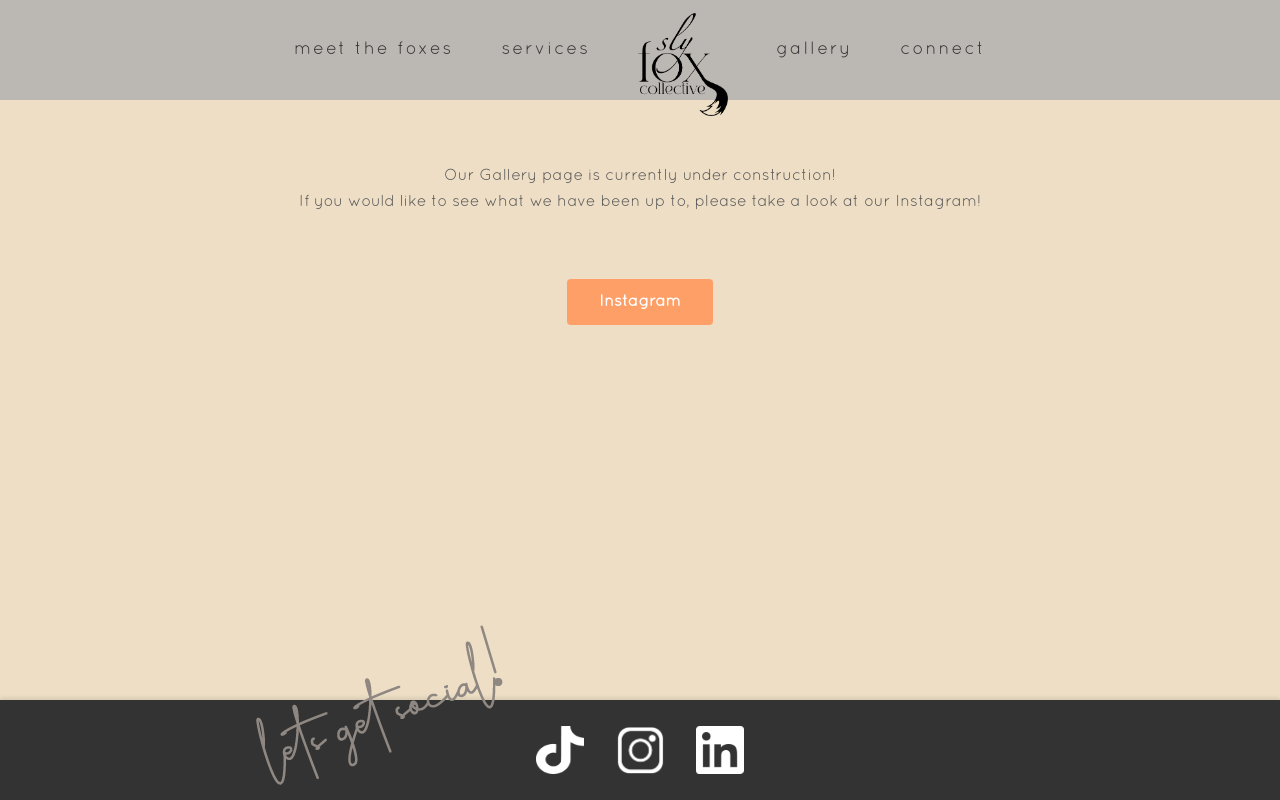
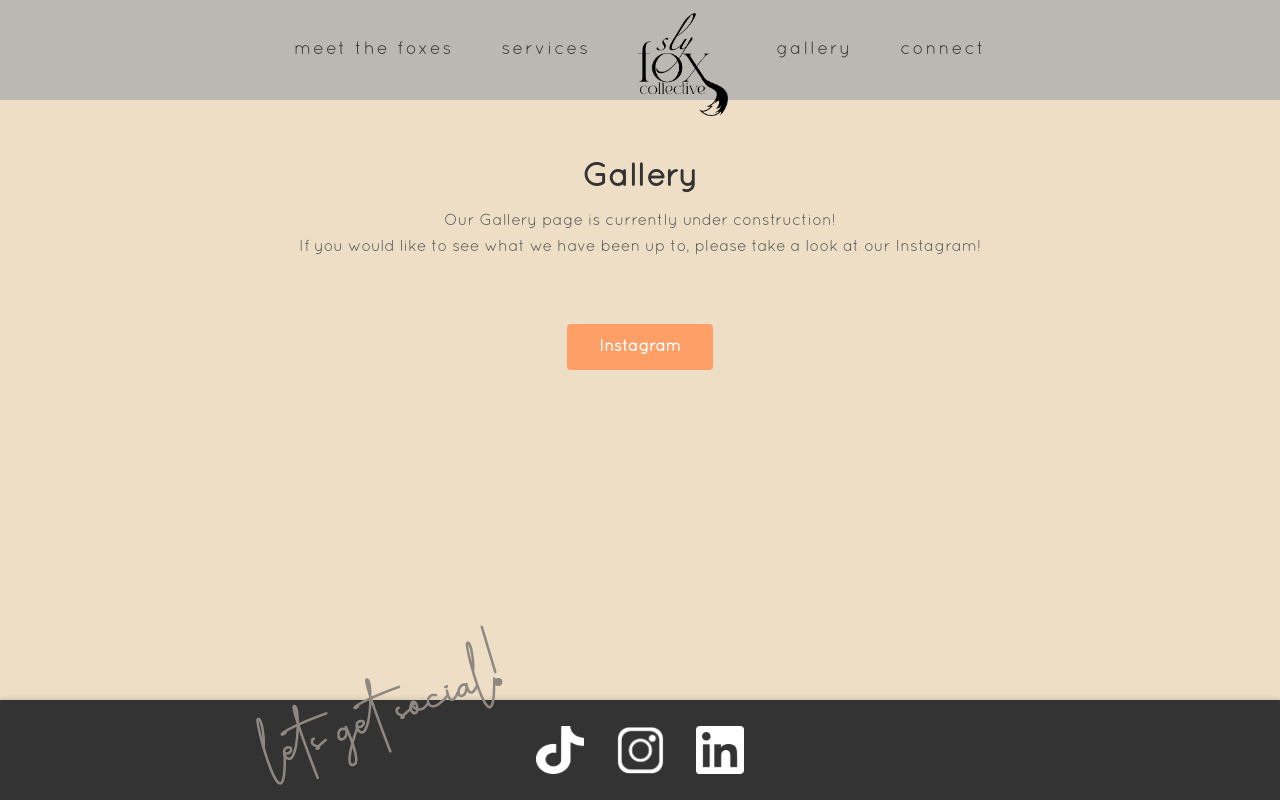
Before and after one commit to j-c-williams/SlyFoxCollective, an Angular app in the folder sly-fox-collective/: page /gallery in a window 1280 px wide. Built offline with nearby package versions, Linux system fonts and the light colour scheme.

Commit message:
adds a gallery title

```diff
--- a/sly-fox-collective/src/app/gallery/gallery.component.html
+++ b/sly-fox-collective/src/app/gallery/gallery.component.html
@@ -1,4 +1,5 @@
 <div class="gallery-page-container">
+  <h1>Gallery</h1>
   <p>Our Gallery page is currently under construction!</p>
   <p>If you would like to see what we have been up to, please take a look at our Instagram!</p>
 </div>
```
